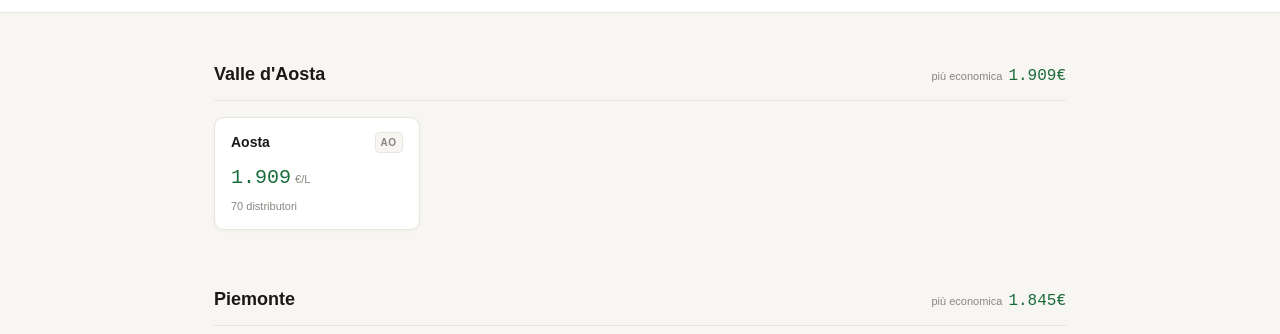
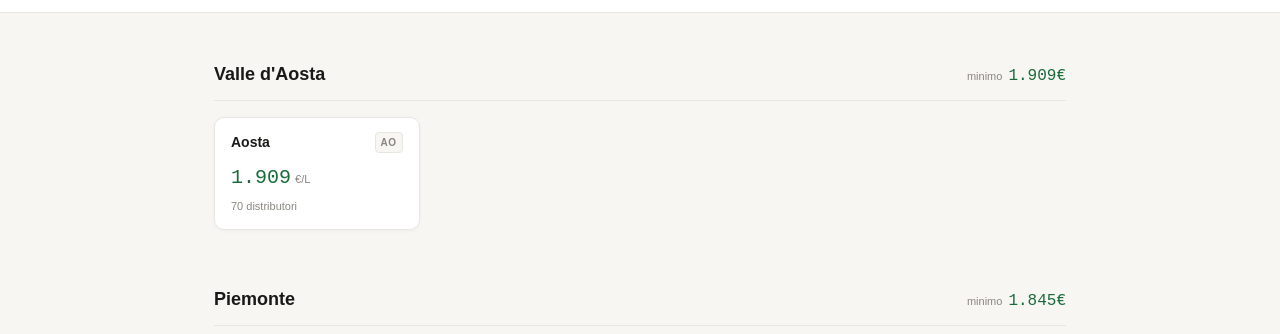
Before and after one commit to YannickMarguerettaz/benzina-economica, a Next.js app: page /province in a window 1280 px wide. Shown: the part 466-800 px from the top of the page. Built offline with nearby package versions, Linux system fonts and the light colour scheme.

Commit message:
Change region header label to 'minimo'

```diff
--- a/src/app/province/page.tsx
+++ b/src/app/province/page.tsx
@@ -161,7 +161,7 @@ export default function PaginaProvince() {
                     {regione}
                   </h2>
                   <div style={{ display: 'flex', alignItems: 'baseline', gap: 6 }}>
-                    <span style={{ fontSize: 11, color: 'var(--muted)' }}>più economica</span>
+                    <span style={{ fontSize: 11, color: 'var(--muted)' }}>minimo</span>
                     {minBenzina && (
                       <span className="font-mono" style={{ fontSize: 16, fontWeight: 500, color: 'var(--green)' }}>
                         {minBenzina.toFixed(3)}€
```
